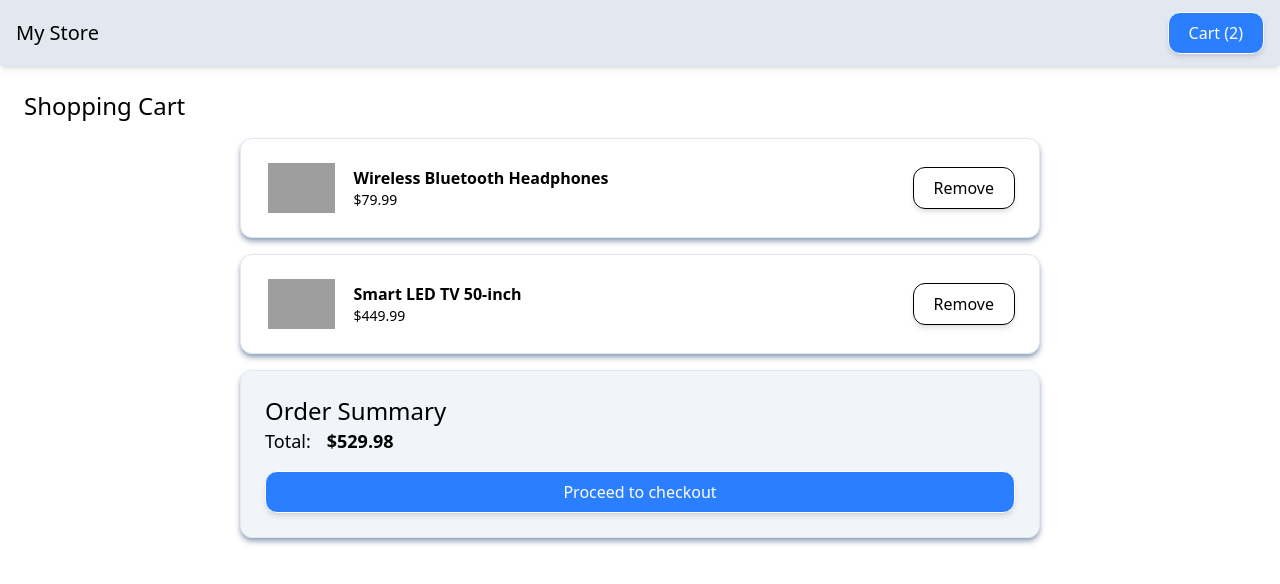
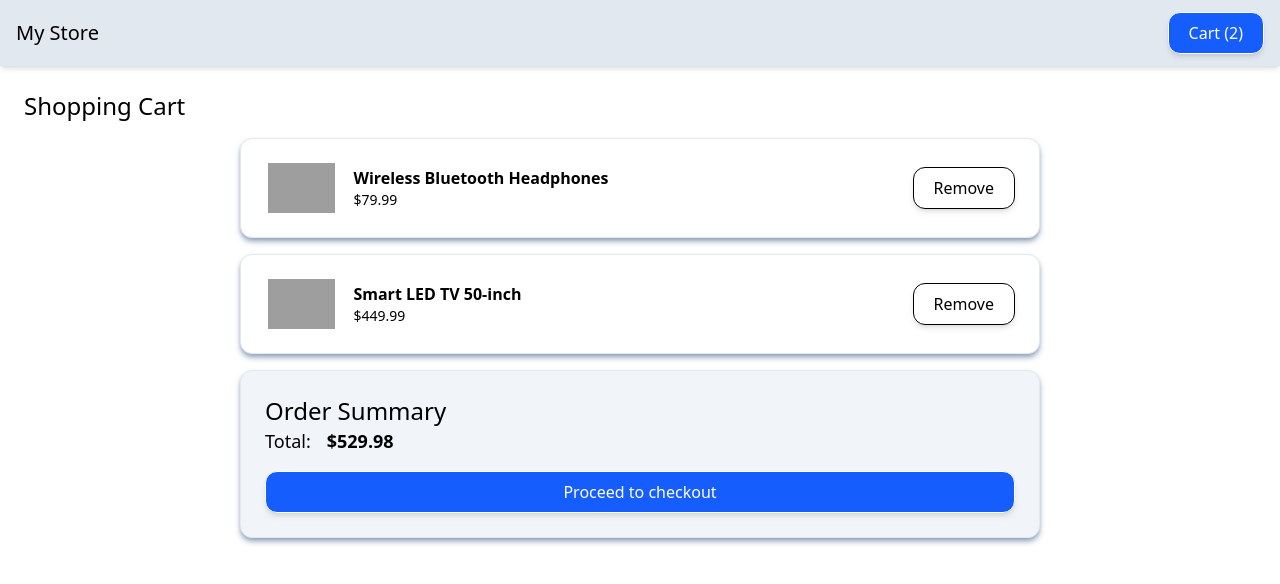
Before and after one commit to AayushiShukla7/angular-ecommerce, an Angular app: page /cart in a window 1280 px wide. Shown: the top 584 px of the page. Built offline with nearby package versions, Linux system fonts and the light colour scheme; grey boxes are pictures that could not be loaded.

Commit message:
Minor UI fix

```diff
--- a/src/app/components/primary-button/primary-button.component.html
+++ b/src/app/components/primary-button/primary-button.component.html
@@ -1,3 +1,3 @@
-<button class="bg-blue-500 text-white w-full border px-5 py-2 rounded-xl shadow-md hover:opacity-90" (click)="onClick()">
+<button class="bg-blue-600 text-white w-full border px-5 py-2 rounded-xl shadow-md hover:opacity-90" (click)="onClick()">
     {{ label() }}
 </button>
```
